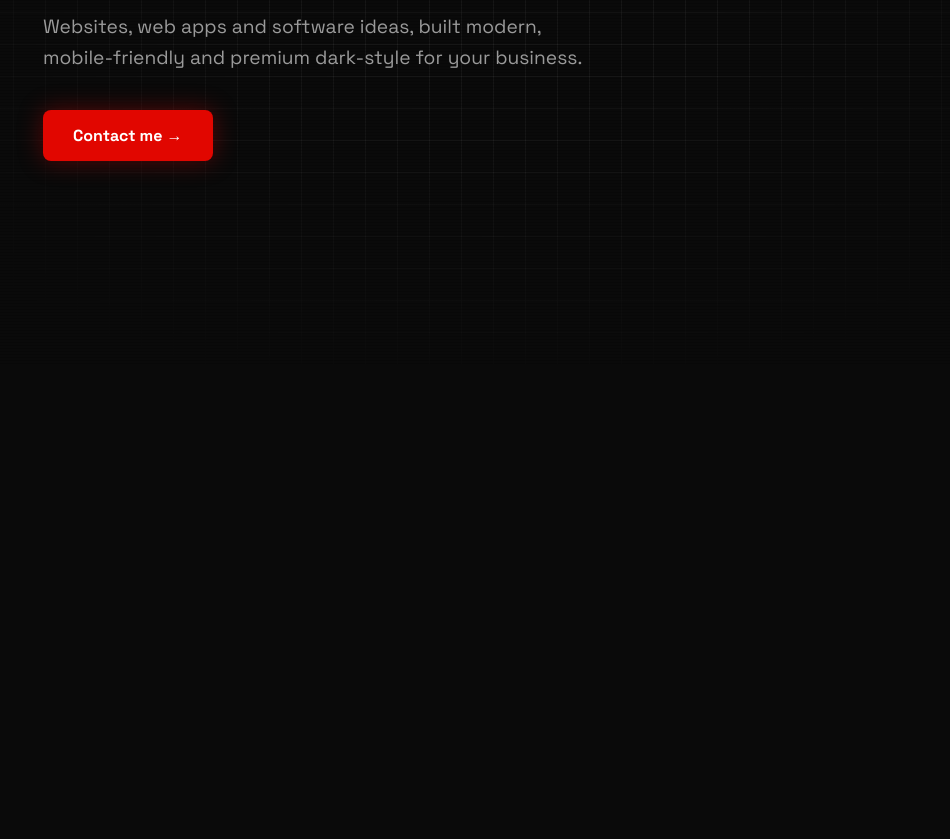
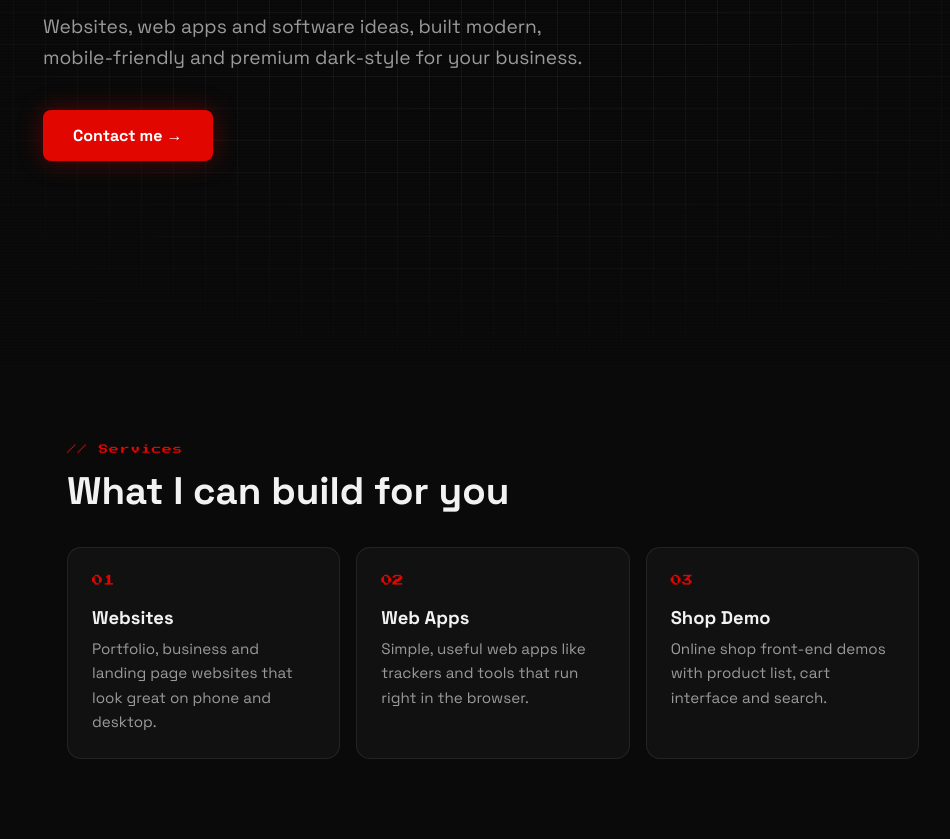
Before and after one commit to AbirHasan774/AbirHasan774.github.io, a plain HTML site: page index.html in a window 1280 px wide. Shown: the part 436-1275 px from the top of the page, without its empty margins (147-1097 px from the left). Before the commit the page ends 800 px from the top, so only its background shows below. Drawn offline with Linux system fonts and the light colour scheme.

Commit message:
Update index.html

```diff
--- a/index.html
+++ b/index.html
@@ -9,7 +9,21 @@
 <link rel="preconnect" href="https://fonts.gstatic.com" crossorigin>
 <link href="https://fonts.googleapis.com/css2?family=Press+Start+2P&family=Space+Grotesk:wght@400;500;700&display=swap" rel="stylesheet">
 
-<style>
+<style>/* ---------- SECTIONS ---------- */
+.section{position:relative;max-width:900px;margin:0 auto;padding:80px 24px}
+.section-label{font-family:'Press Start 2P',monospace;font-size:.6rem;color:var(--accent);letter-spacing:1px;margin-bottom:12px}
+.section-title{font-size:clamp(1.6rem,6vw,2.4rem);font-weight:700;margin-bottom:32px}
+.cards{display:grid;gap:16px}
+@media(min-width:700px){.cards{grid-template-columns:repeat(3,1fr)}}
+.card{background:rgba(255,255,255,.03);border:1px solid rgba(255,255,255,.08);border-radius:14px;padding:24px;transition:transform .3s,border-color .3s,box-shadow .3s}
+.card:hover{transform:translateY(-4px);border-color:var(--accent);box-shadow:0 0 28px var(--glow)}
+.card .num{font-family:'Press Start 2P',monospace;font-size:.7rem;color:var(--accent);margin-bottom:16px}
+.card h3{font-size:1.15rem;margin-bottom:8px}
+.card p{color:var(--muted);line-height:1.6;font-size:.95rem}
+
+/* scroll e fade-in */
+.js .reveal{opacity:0;transform:translateY(24px);transition:opacity .8s ease,transform .8s ease}
+.js .reveal.show{opacity:1;transform:none}
 :root{
   --bg:#0A0A0A;
   --text:#F2F2F2;
@@ -83,5 +97,39 @@ body{background:var(--bg);color:var(--text);font-family:'Space Grotesk',Arial,sa
   </div>
 </section>
 
-</body>
+</body><section class="section" id="services">
+  <div class="reveal">
+    <p class="section-label">// Services</p>
+    <h2 class="section-title">What I can build for you</h2>
+  </div>
+
+  <div class="cards reveal">
+    <div class="card">
+      <p class="num">01</p>
+      <h3>Websites</h3>
+      <p>Portfolio, business and landing page websites that look great on phone and desktop.</p>
+    </div>
+    <div class="card">
+      <p class="num">02</p>
+      <h3>Web Apps</h3>
+      <p>Simple, useful web apps like trackers and tools that run right in the browser.</p>
+    </div>
+    <div class="card">
+      <p class="num">03</p>
+      <h3>Shop Demo</h3>
+      <p>Online shop front-end demos with product list, cart interface and search.</p>
+    </div>
+  </div>
+</section>
+
+<script>
+document.documentElement.classList.add('js');
+const items=document.querySelectorAll('.reveal');
+const io=new IntersectionObserver((entries)=>{
+  entries.forEach(e=>{
+    if(e.isIntersecting){e.target.classList.add('show');io.unobserve(e.target)}
+  })
+},{threshold:.15});
+items.forEach(el=>io.observe(el));
+</script>
 </html>
```
